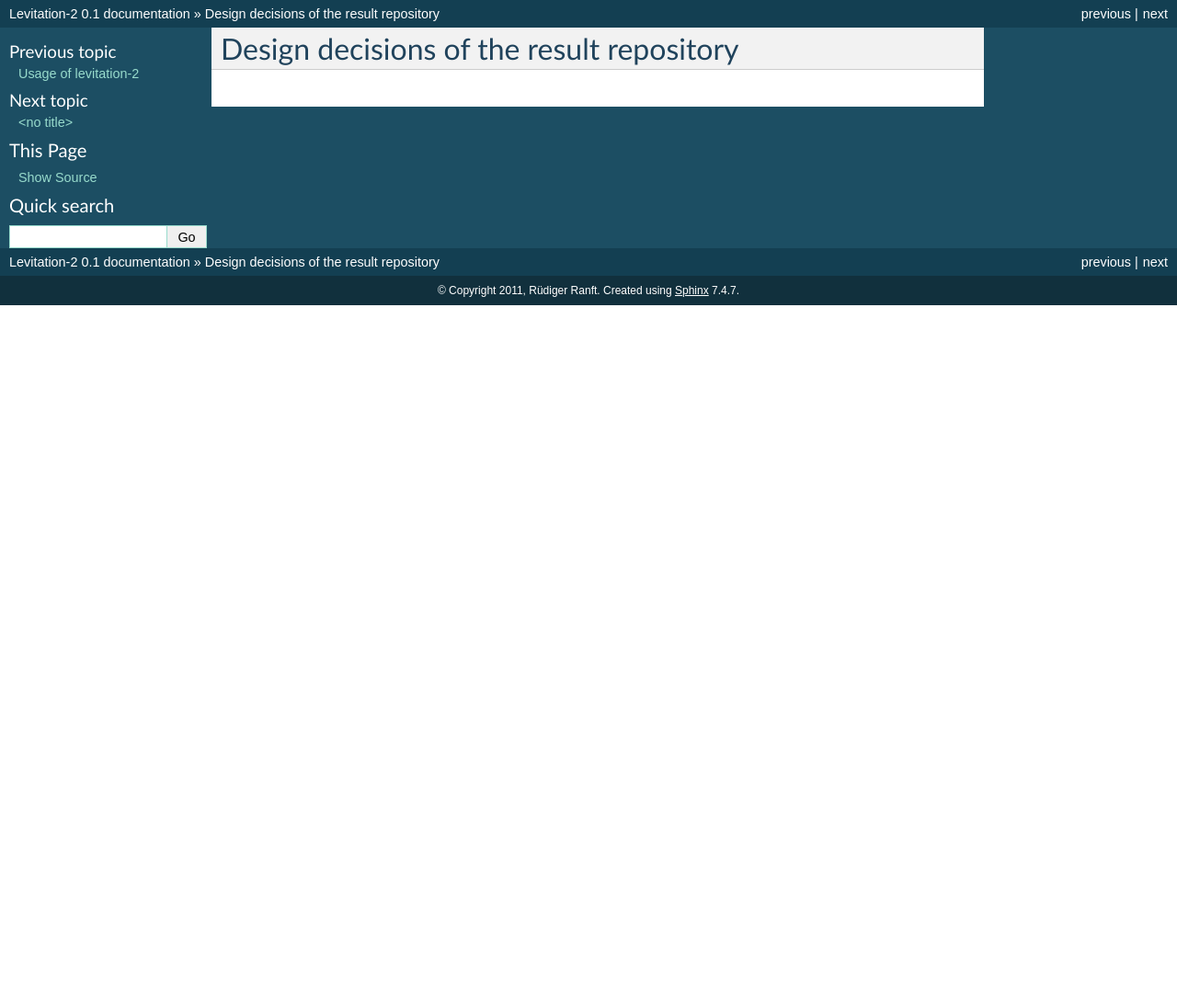
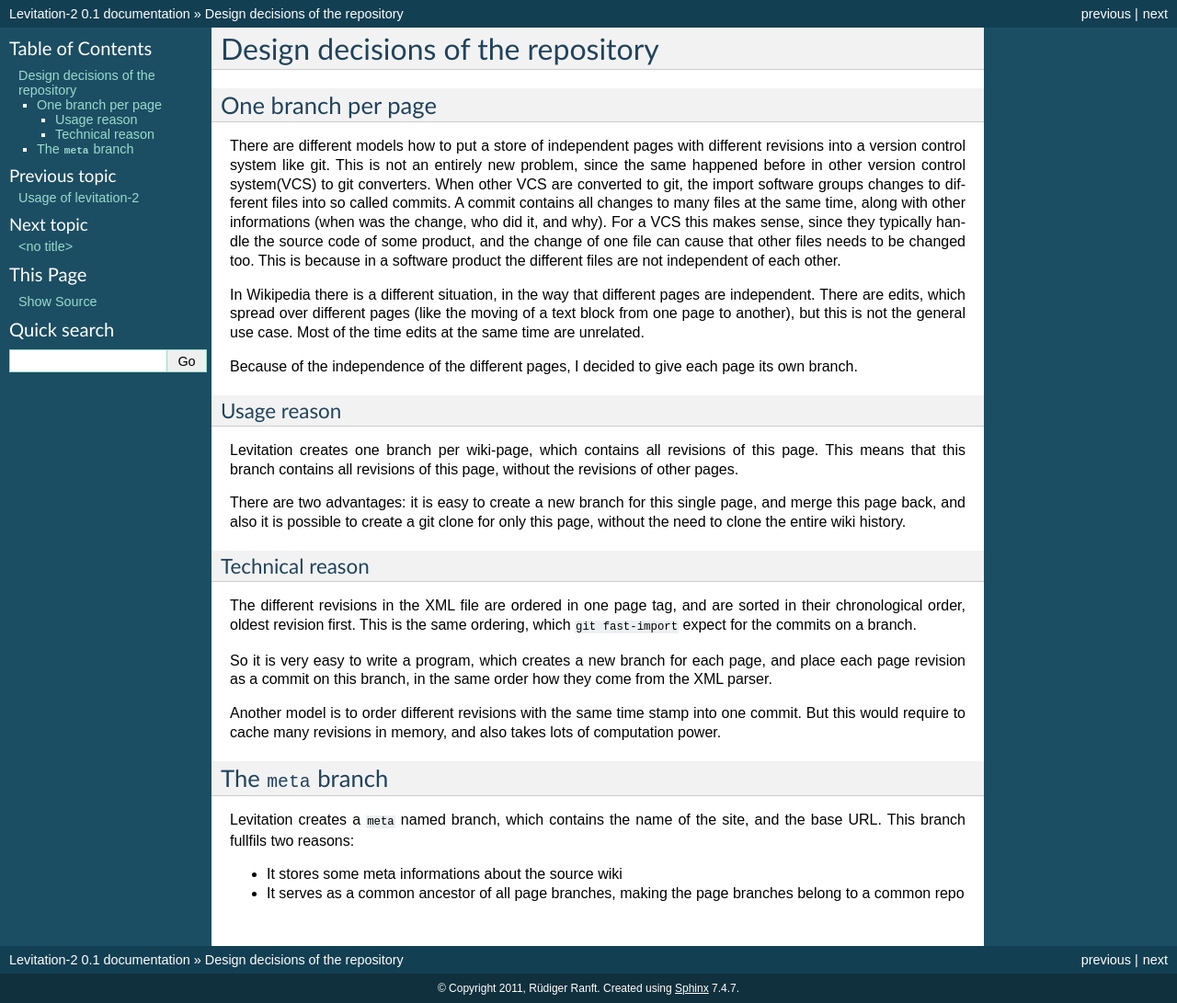
Before and after one commit to sguzman/elevation-c-import, a Sphinx documentation site: the page built from doc/design.txt, in a window 1280 px wide. Shown: the whole page at 92% size. Built offline with Sphinx 7.4.7, drawn with Linux system fonts in a browser that asks for light colours; before the commit the page ends 900 px from its top, so only the background shows below that.

Commit message:
Added the reasons for the branch design.

```diff
--- a/doc/design.txt
+++ b/doc/design.txt
@@ -1,4 +1,63 @@
 .. _design_decisions:
 
-Design decisions of the result repository
-=========================================
+Design decisions of the repository
+==================================
+
+One branch per page
+-------------------
+
+There are different models how to put a store of independent pages with
+different revisions into a version control system like git. This is not an
+entirely new problem, since the same happened before in other version
+control system(VCS) to git converters. When other VCS are converted to git, the
+import software groups changes to different files into so called commits. A
+commit contains all changes to many files at the same time, along with other
+informations (when was the change, who did it, and why). For a VCS this makes
+sense, since they typically handle the source code of some product, and the
+change of one file can cause that other files needs to be changed too. This is
+because in a software product the different files are not independent of each
+other.
+
+In Wikipedia there is a different situation, in the way that different pages
+are independent. There are edits, which spread over different pages (like the
+moving of a text block from one page to another), but this is not the general
+use case. Most of the time edits at the same time are unrelated.
+
+Because of the independence of the different pages, I decided to give each page
+its own branch.
+
+Usage reason
+............
+
+Levitation creates one branch per wiki-page, which contains all revisions of
+this page. This means that this branch contains all revisions of this page,
+without the revisions of other pages.
+
+There are two advantages: it is easy to create a new branch for this single
+page, and merge this page back, and also it is possible to create a git clone
+for only this page, without the need to clone the entire wiki history.
+
+Technical reason
+................
+
+The different revisions in the XML file are ordered in one page tag, and are
+sorted in their chronological order, oldest revision first. This is the same
+ordering, which ``git fast-import`` expect for the commits on a branch.
+
+So it is very easy to write a program, which creates a new branch for each
+page, and place each page revision as a commit on this branch, in the same
+order how they come from the XML parser.
+
+Another model is to order different revisions with the same time stamp into one
+commit. But this would require to cache many revisions in memory, and also
+takes lots of computation power.
+
+The ``meta`` branch
+-------------------
+
+Levitation creates a ``meta`` named branch, which contains the name of the
+site, and the base URL. This branch fullfils two reasons:
+
+* It stores some meta informations about the source wiki
+* It serves as a common ancestor of all page branches, making the page branches
+  belong to a common repo
```
